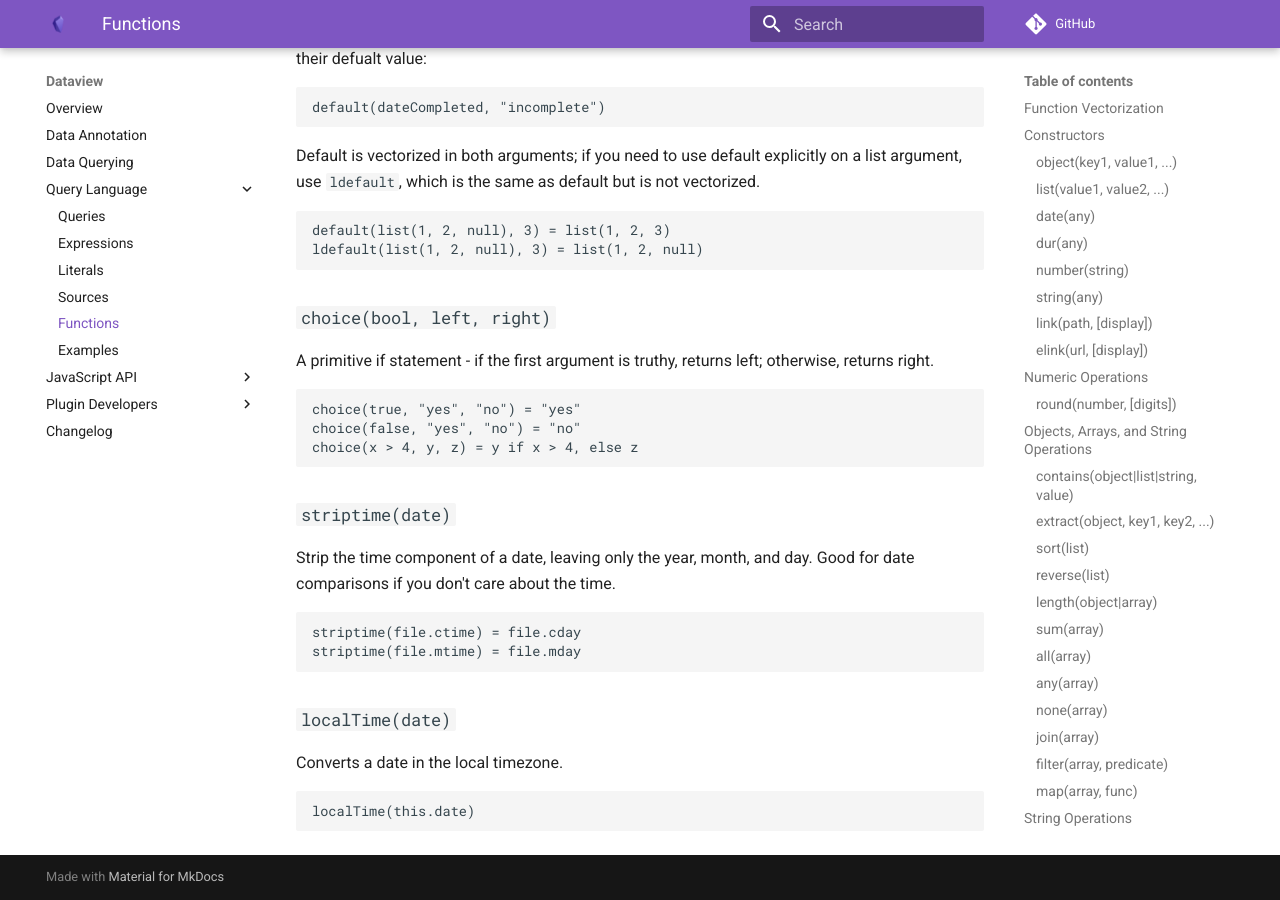
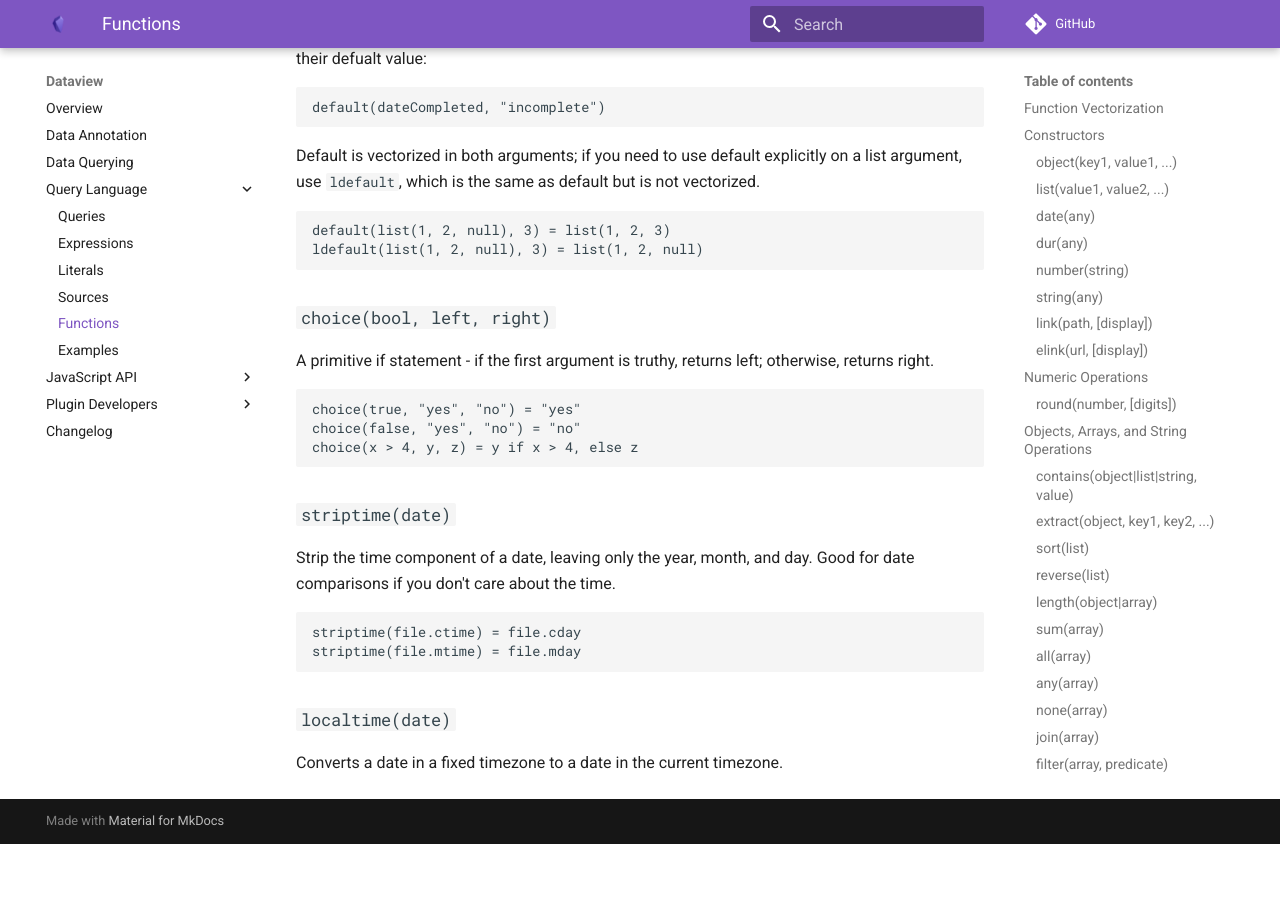
Before and after one commit to blacksmithgu/obsidian-dataview, an MkDocs documentation site: the page built from docs/docs/query/functions.md, in a window 1280 px wide and 900 px high, scrolled down 7782 px. Built offline with MkDocs 1.6.1 and Material for MkDocs 9.7.7, drawn with Linux system fonts in a browser that asks for light colours; comment, search, counter and statistics services are not loaded; after the commit the page ends 8626 px from its top, so only the background shows below that.

Commit message:
Make localtime capitals consistent, add null safety

````diff
--- a/docs/docs/query/functions.md
+++ b/docs/docs/query/functions.md
@@ -398,10 +398,6 @@ striptime(file.ctime) = file.cday
 striptime(file.mtime) = file.mday
 ```
 
-### `localTime(date)`
+### `localtime(date)`
 
-Converts a date in the local timezone.
-
-```
-localTime(this.date)
-```
+Converts a date in a fixed timezone to a date in the current timezone.
````
Also changed, not shown: 1 other file.
